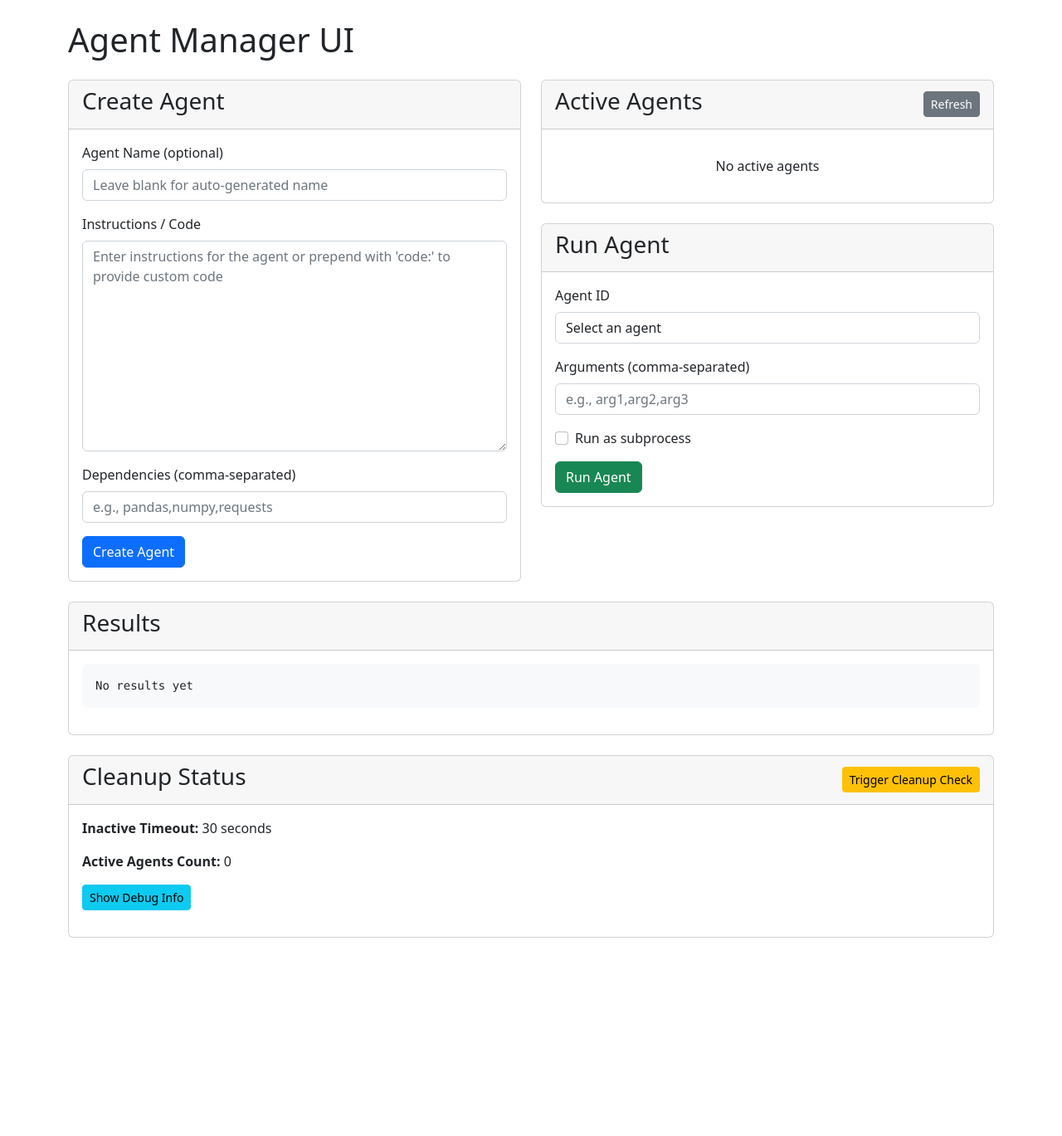
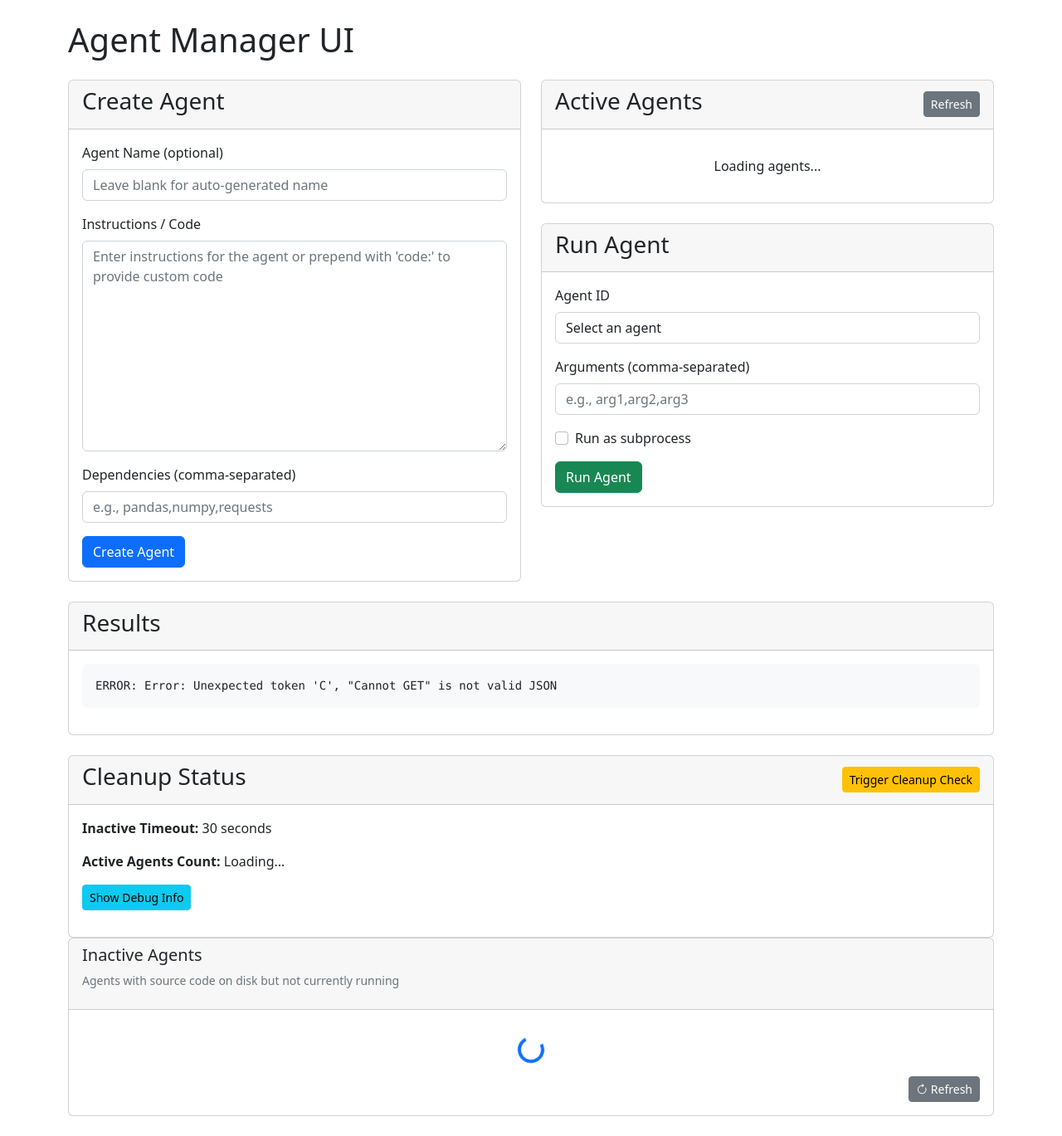
Before and after one commit to prageethmgunathilaka/bulkagent, a Flask app: page / in a window 1280 px wide. Shown: the whole page at 83% size. Before the commit the page ends 1130 px from the top, so only its background shows below. Run offline with Flask 2, Linux system fonts and the light colour scheme.

Commit message:
agent language

```diff
--- a/UI/app.py
+++ b/UI/app.py
@@ -10,10 +10,15 @@
 sys.path.append(os.path.dirname(os.path.dirname(os.path.abspath(__file__))))
 from agent_manager import AgentManager
 from config import DEFAULT_CONFIG
+from active_agents import init_blueprint
 
 app = Flask(__name__)
 # Create a single instance of AgentManager to be used by the application
 agent_manager = AgentManager(config=DEFAULT_CONFIG)
+
+# Register the active agents blueprint
+active_agents_blueprint = init_blueprint(agent_manager)
+app.register_blueprint(active_agents_blueprint)
 
 # Log active agents on startup
 print(f"Initial active agents: {list(agent_manager.active_agents.keys())}")
@@ -30,17 +35,6 @@
     if hasattr(agent_manager, 'cleanup_timer') and agent_manager.cleanup_timer:
         agent_manager.cleanup_timer.cancel()
     agent_manager.cleanup_all_agents()
-
-# Add a new endpoint to trigger cleanup check manually (for debugging)
-@app.route('/api/check-cleanup', methods=['POST'])
-def check_cleanup():
-    """Manually trigger a cleanup check."""
-    agent_manager._cleanup_inactive_agents()
-    return jsonify({
-        'status': 'success',
-        'message': 'Cleanup check triggered',
-        'remaining_agents': list(agent_manager.active_agents.keys())
-    })
 
 @app.route('/')
 def index():
@@ -77,60 +71,6 @@
         'message': f'Agent {agent_id} created successfully'
     })
 
-@app.route('/api/run-agent/<agent_id>', methods=['POST'])
-def run_agent(agent_id):
-    """Run the specified agent."""
-    data = request.json
-    args = data.get('args', [])
-    kwargs = data.get('kwargs', {})
-
-    try:
-        if data.get('subprocess', False):
-            result = agent_manager.run_agent_subprocess(agent_id, *args)
-            output = {
-                'stdout': result.stdout,
-                'stderr': result.stderr,
-                'returncode': result.returncode
-            }
-        else:
-            result = agent_manager.run_agent(agent_id, *args, **kwargs)
-            output = result
-
-        return jsonify({
-            'status': 'success',
-            'result': output,
-            'message': f'Agent {agent_id} executed successfully'
-        })
-    except Exception as e:
-        return jsonify({
-            'status': 'error',
-            'message': str(e)
-        }), 500
-
-@app.route('/api/agents', methods=['GET'])
-def get_agents():
-    """Get a list of all active agents."""
-    agents = agent_manager.get_active_agents()
-    return jsonify({
-        'status': 'success',
-        'agents': agents
-    })
-
-@app.route('/api/cleanup-agent/<agent_id>', methods=['POST'])
-def cleanup_agent(agent_id):
-    """Clean up a specific agent."""
-    data = request.json
-    delay = data.get('delay', 0)
-
-    success = agent_manager.cleanup_agent(agent_id, delay_seconds=delay)
-
-    return jsonify({
-        'status': 'success' if success else 'error',
-        'message': f'Agent {agent_id} cleanup ' +
-                  ('scheduled' if delay > 0 else 'completed') if success
-                  else f'Failed to clean up agent {agent_id}'
-    })
-
 if __name__ == '__main__':
     # Use the port from the config, explicitly reload the config to ensure latest value
     importlib.reload(config_module)  # Force reload the config module
--- a/UI/templates/index.html
+++ b/UI/templates/index.html
@@ -5,6 +5,7 @@
     <meta name="viewport" content="width=device-width, initial-scale=1.0">
     <title>Agent Manager UI</title>
     <link rel="stylesheet" href="https://cdn.jsdelivr.net/npm/bootstrap@5.2.3/dist/css/bootstrap.min.css">
+    <link rel="stylesheet" href="https://cdn.jsdelivr.net/npm/bootstrap-icons@1.11.1/font/bootstrap-icons.css">
     <link rel="stylesheet" href="{{ url_for('static', filename='css/style.css') }}">
 </head>
 <body>
@@ -106,9 +107,32 @@
                 <pre id="cleanup-debug" class="bg-light p-3 rounded" style="display: none;">No debug info yet</pre>
             </div>
         </div>
+
+        <div class="card mb-4">
+            <div class="card-header">
+                <h5>Inactive Agents</h5>
+                <p class="text-muted small">Agents with source code on disk but not currently running</p>
+            </div>
+            <div class="card-body">
+                <div id="inactive-agents-container">
+                    <div class="d-flex justify-content-center my-3">
+                        <div class="spinner-border text-primary" role="status">
+                            <span class="visually-hidden">Loading...</span>
+                        </div>
+                    </div>
+                </div>
+                <div class="text-end mt-3">
+                    <button class="btn btn-secondary btn-sm" id="refresh-inactive-agents">
+                        <i class="bi bi-arrow-clockwise"></i> Refresh
+                    </button>
+                </div>
+            </div>
+        </div>
     </div>
 
     <script src="https://cdn.jsdelivr.net/npm/bootstrap@5.2.3/dist/js/bootstrap.bundle.min.js"></script>
     <script src="{{ url_for('static', filename='js/main.js') }}"></script>
+    <!-- Separate file for agents functionality -->
+    <script src="{{ url_for('static', filename='js/agents.js') }}"></script>
 </body>
 </html>
--- a/UI/ui_config.py
+++ b/UI/ui_config.py
@@ -7,7 +7,7 @@
 
 # Get UI-specific settings with defaults
 UI_CONFIG = {
-    'port': DEFAULT_CONFIG.get('ui_port', 5000),
+    'port': DEFAULT_CONFIG.get('ui_port', 8001),
     'host': DEFAULT_CONFIG.get('ui_host', '0.0.0.0'),
     'debug': DEFAULT_CONFIG.get('ui_debug', True),
 }
--- a/agent_manager.py
+++ b/agent_manager.py
@@ -38,19 +38,27 @@
         if 'inactive_timeout' not in self.config:
             self.config['inactive_timeout'] = 300  # Default 5 minutes
 
+        self.logger.info(f"Agent Manager configured with inactive_timeout: {self.config['inactive_timeout']} seconds")
+
         # Set up the cleanup timer
         self.cleanup_timer = None
         self._start_cleanup_timer()
 
     def _start_cleanup_timer(self):
         """Start a timer to periodically check for inactive agents."""
-        # Check every 10 seconds for inactive agents
-        self.cleanup_timer = threading.Timer(10, self._cleanup_timer_callback)
+        # Check every 2 seconds instead of 10 for inactive agents
+        if self.cleanup_timer and self.cleanup_timer.is_alive():
+            self.logger.warning("Cleanup timer already running, not starting a new one")
+            return
+
+        self.logger.debug("Starting cleanup timer to check for inactive agents every 2 seconds")
+        self.cleanup_timer = threading.Timer(2, self._cleanup_timer_callback)  # Changed from 10 to 2
         self.cleanup_timer.daemon = True
         self.cleanup_timer.start()
 
     def _cleanup_timer_callback(self):
         """Callback for the cleanup timer."""
+        self.logger.debug("Cleanup timer triggered, checking for inactive agents")
         self._cleanup_inactive_agents()
         # Restart the timer
         self._start_cleanup_timer()
@@ -126,6 +134,11 @@
                 self.logger.info(f"Agent {agent_id} completed successfully")
                 # Update last active timestamp
                 self.active_agents[agent_id]["last_active"] = time.time()
+
+                # Force cleanup check immediately if timeout is 0
+                if self.config['inactive_timeout'] == 0:
+                    self._cleanup_inactive_agents()
+
                 return result
             else:
                 agent_info["status"] = "error"
@@ -388,12 +401,26 @@
         current_time = time.time()
         agents_to_remove = []
 
+        self.logger.info(f"Checking for inactive agents - timeout setting: {self.config['inactive_timeout']} seconds")
+
         for agent_id, agent_data in self.active_agents.items():
-            # Make sure we're using the timeout from config, not a hardcoded value
-            if current_time - agent_data['last_active'] > self.config.get('inactive_timeout', 300):
+            # Using the timeout from self.config that was properly initialized in __init__
+            timeout = self.config['inactive_timeout']
+            idle_time = current_time - agent_data['last_active']
+
+            self.logger.info(f"Agent {agent_id}: status={agent_data['status']}, idle_time={idle_time:.1f}s, timeout={timeout}s")
+
+            # Special handling for 0-second timeout - clean up any inactive agent immediately
+            if timeout == 0 and agent_data['status'] in ['completed', 'error']:
+                self.logger.info(f"Agent {agent_id} is inactive with 0-second timeout - cleaning up immediately")
+                agents_to_remove.append(agent_id)
+            # Regular timeout-based cleanup
+            elif idle_time > timeout:
+                self.logger.info(f"Agent {agent_id} inactive for {idle_time:.1f}s (timeout: {timeout}s) - cleaning up")
                 agents_to_remove.append(agent_id)
 
         for agent_id in agents_to_remove:
+            self.logger.info(f"Removing agent {agent_id}")
             self._remove_agent(agent_id)
 
     def _remove_agent(self, agent_id: str) -> bool:
@@ -429,10 +456,11 @@
 
         for agent_id, agent_data in self.active_agents.items():
             idle_time = current_time - agent_data['last_active']
+            timeout = self.config['inactive_timeout']  # Use the same timeout value consistently
             result[agent_id] = {
                 'status': agent_data['status'],
                 'idle_time': idle_time,
-                'time_left': max(0, self.config.get('inactive_timeout', 3000) - idle_time)
+                'time_left': max(0, timeout - idle_time)
             }
 
         return result
```
Also changed, not shown: UI/start_ui.py (+10 -3 lines), config.py (+5 -5 lines).
